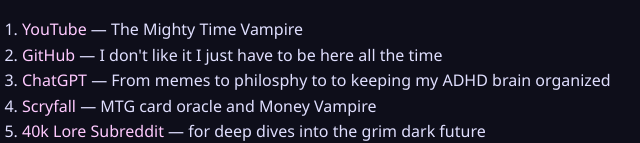
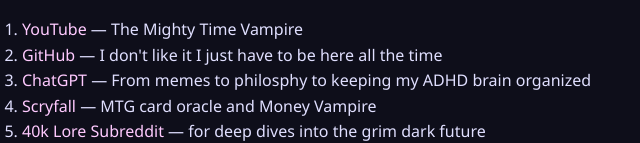
Before and after one commit to Bloomline/Homework-6, a plain HTML site: page index.html in a window 1280 px wide. Shown: the part 815-958 px from the top of the page, 66-706 px from the left. Drawn offline with Linux system fonts and the light colour scheme.

Commit message:
Update index.html

```diff
--- a/index.html
+++ b/index.html
@@ -62,7 +62,7 @@
   <ol>
     <li><a href="https://www.youtube.com/" target="_blank">YouTube</a> — The Mighty Time Vampire
     <li><a href="https://github.com/" target="_blank">GitHub</a> — I don't like it I just have to be here all the time</li>
-    <li><a href="https://openai.com/chatgpt" target="_blank">ChatGPT</a> — From memes to philosphy to to keeping my ADHD brain organized</li>
+    <li><a href="https://openai.com/chatgpt" target="_blank">ChatGPT</a> — From memes to philosphy to keeping my ADHD brain organized</li>
     <li><a href="https://www.scryfall.com/" target="_blank">Scryfall</a> — MTG card oracle and Money Vampire</li>
     <li><a href="https://www.reddit.com/r/40kLore/" target="_blank">40k Lore Subreddit</a> — for deep dives into the grim dark future</li>
     <li><a href="https://itch.io/" target="_blank">itch.io</a> — indie game altar of wonders</li>
```
